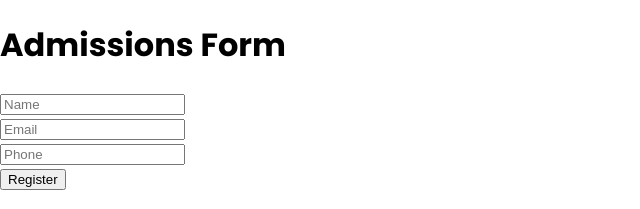
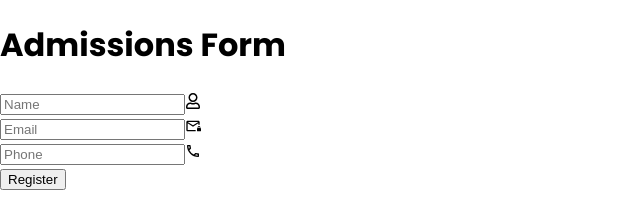
Before and after one commit to jahez07/RegistrationForm_React, a React (Create React App) app in the folder reg_form/: page / in a window 1280 px wide. Shown: the top 209 px of the page, without its empty margins (0-640 px from the left). Built offline with nearby package versions, Linux system fonts and the light colour scheme.

Commit message:
Update LoginForm.jsx

```diff
--- a/reg_form/src/Components/LoginForm/LoginForm.jsx
+++ b/reg_form/src/Components/LoginForm/LoginForm.jsx
@@ -1,6 +1,8 @@
 import React from "react";
 import './LoginForm.css';
-import { MdOutlineMailLock } from "react-icons/md";
+import { MdOutlineMailLock, MdOutlineLocalPhone } from "react-icons/md";
+import { FaRegUser } from "react-icons/fa";
+
 
 const LoginForm = () => {
     return(
@@ -9,12 +11,15 @@ const LoginForm = () => {
                 <h1>Admissions Form</h1>
                 <div className="input-box">
                     <input type="text" placeholder="Name" required />
+                    <FaRegUser className="icon" />
                 </div>
                 <div className="input-box">
                     <input type="email" placeholder="Email" required />
+                    <MdOutlineMailLock className="icon"/>
                 </div>
                 <div className="input-box">
                     <input type="text" placeholder="Phone" required />
+                    <MdOutlineLocalPhone className="icon"/>
                 </div>
                 <button type="submit">Register</button>
             </form>
```
